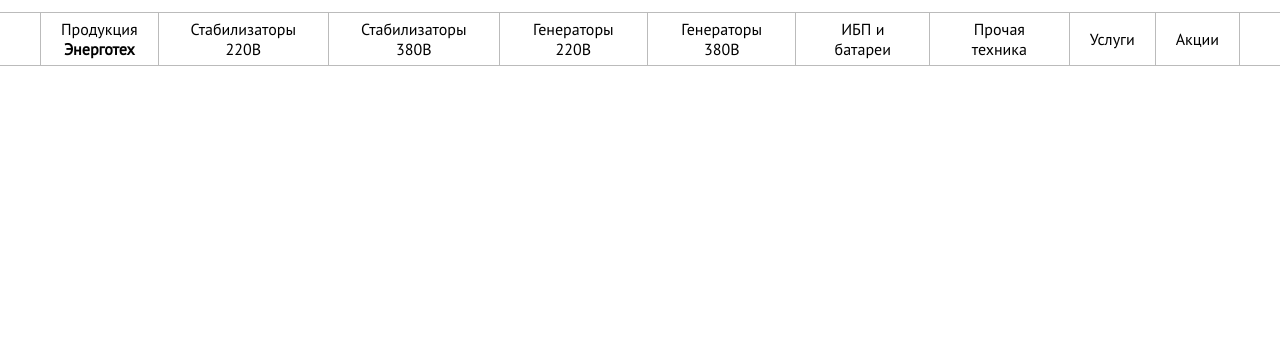
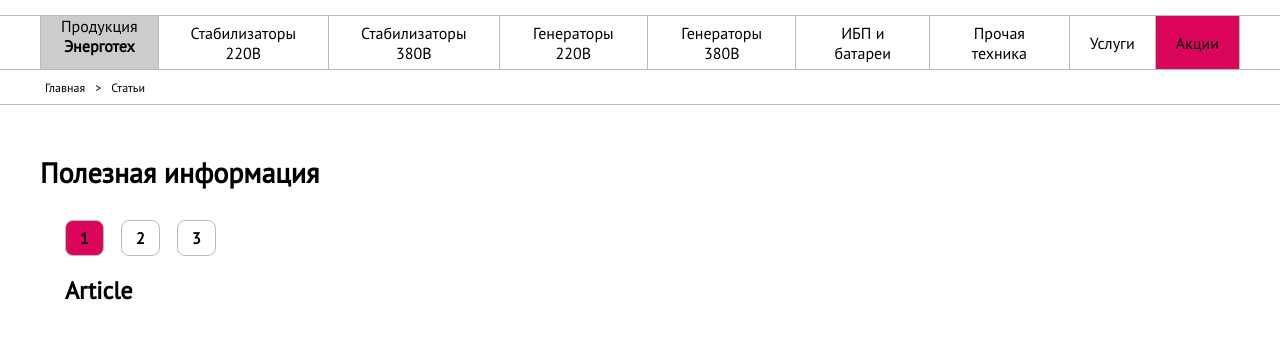
Before and after one commit to NikolenkoAY/articles-test-rbru, a plain HTML site: page index.html in a window 1280 px wide. Shown: the part 118-456 px from the top of the page. Drawn offline with Linux system fonts and the light colour scheme.

Commit message:
stylized title

```diff
--- a/index.html
+++ b/index.html
@@ -77,7 +77,7 @@
   <nav class="nav" id="nav">
     <div class="wrapper">
       <div class="navbar">
-    <div class="nav-item"><span class="nav-item__first">Продукция<span class="nav-item__bold">Энерготех</span></span></div>
+        <div class="nav-item nav-item__double"><span>Продукция</span><span class="nav-item__bold">Энерготех</span></div>
         <div class="nav-item">Стабилизаторы 220В</div>
         <div class="nav-item">Стабилизаторы 380В</div>
         <div class="nav-item">Генераторы 220В</div>
@@ -85,11 +85,37 @@
         <div class="nav-item">ИБП и батареи</div>
         <div class="nav-item">Прочая техника</div>
         <div class="nav-item">Услуги</div>
-    <div class="nav-item__last">Акции</div>
+        <div class="nav-item nav-item__active">Акции</div>
+      </div>
+
+    </div>
+  </nav>
+
+  <div class="breadcrumbs" id="breadcrumbs">
+    <div class="wrapper">
+      <div class="crumbs">
+        <div class="cramb"><span>Главная</span></div>
+        <div class="cramb"><span>Статьи</span></div>
       </div>
     </div>
-  </nav>
-  <main id="main"></main>
+  </div>
+
+  <main class="main" id="main">
+    <h1 class="h1-title">Полезная информация</h1>
+
+    <article class="main-content">
+      <div class="pagination">
+        <div class="pagination-number  pagination-number__active" ><span >1</span></div>
+        <div class="pagination-number"><span>2</span></div>
+        <div class="pagination-number"><span>3</span></div>
+      </div>
+
+
+      <div class="articles">
+        <div class="article"><h2>Article</h2></div>
+      </div>
+    </article>
+  </main>
   <footer id="footer"></footer>
 </body>
 
--- a/main.css
+++ b/main.css
@@ -11,11 +11,12 @@ body {
     "top top top"
     ". header ."
     "nav nav nav"
+    "crumbs crumbs crumbs"
     ". main ."
     "footer footer footer";
 
   grid-template-columns: 1fr 1200px 1fr;
-  grid-template-rows: 33px 97px 54px 1fr 100px;
+  grid-template-rows: 33px 100px 55px 35px 1fr 100px;
 }
 
 #top{
@@ -31,7 +32,9 @@ body {
   grid-area: nav;
 }
 
-
+#breadcrumbs{
+  grid-area: crumbs;
+}
 #main {
   grid-area: main;
 }
@@ -45,6 +48,15 @@ body {
   height: 100%;
 }
 
+main{
+  padding-top: 30px;
+}
+
+.main-content{
+  width: 1150px;
+  margin: 0 auto;
+}
+
 .top{
   border-bottom: 1px solid #bbb;
 }
@@ -55,7 +67,6 @@ body {
   align-items: center;
   height: 33px;
   font-size: 14px;
-
 }
 
 .top-nav-item {
@@ -138,12 +149,11 @@ body {
 .nav{
   border-top : 1px solid #bbb;
   border-bottom : 1px solid #bbb;
+}
 
-}
 .navbar{
   display: flex;
   height: 100%;
-
 }
 
 .nav-item{
@@ -153,9 +163,11 @@ body {
   align-items: center;
   padding: 0 20px;
 }
+.nav-item:first-child{
+  background-color: #ccc;
+}
 
-
-.nav-item__first{
+.nav-item__double{
   display: flex;
   flex-direction: column;
 }
@@ -163,10 +175,55 @@ body {
   font-weight: 900;
 }
 
-.nav-item__last{
+.nav-item:last-child{
+  border-right: 1px solid #bbb;
+}
+
+.nav-item__active{
+  background-color: #db055b;
+}
+
+.breadcrumbs{
+  border-bottom: 1px solid #bbb;
+}
+
+.crumbs{
   display: flex;
-  padding: 0 20px;
-  border-right: 1px solid #bbb;
-  border-left: 1px solid #bbb;
+  justify-content: flex-start;
   align-items: center;
+  height: 100%;
+  font-size: 12px;
 }
+
+.cramb{
+  padding: 0 5px;
+}
+
+.cramb:after{
+  content: ">";
+  padding-left: 10px;
+}
+
+.cramb:last-child::after{
+  content: "";
+}
+
+
+.h1-title{
+  font-size: 28px;
+  font-weight: 700;
+}
+
+.pagination-number{
+  display: inline-block;
+  padding: 7px 14px;
+  border: 1px solid #bbb;
+  border-radius: 8px;
+  margin-top: 10px;
+  margin-right: 13px;
+  font-weight: 700;
+}
+
+.pagination-number__active{
+  background-color: #db055b;
+}
```
Lines whose indentation alone changed are shown as unchanged.
